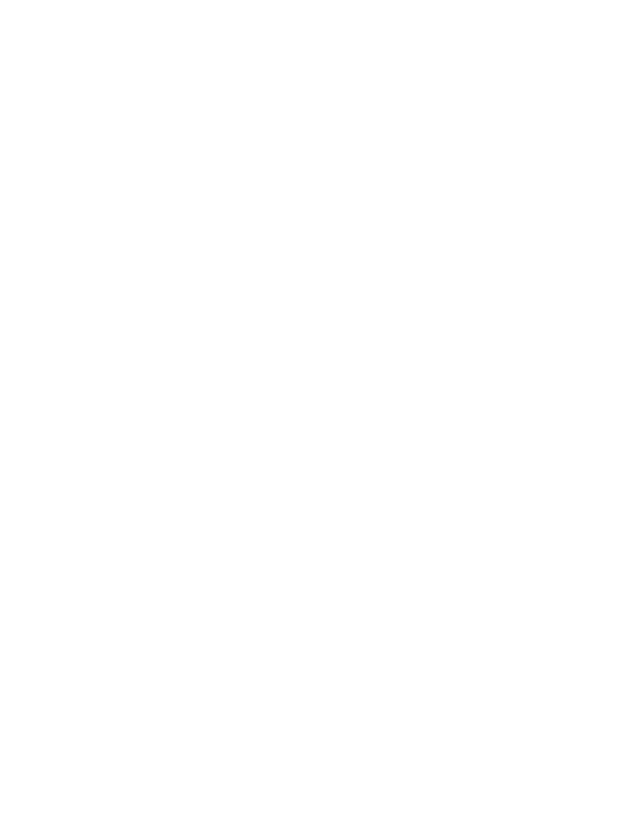
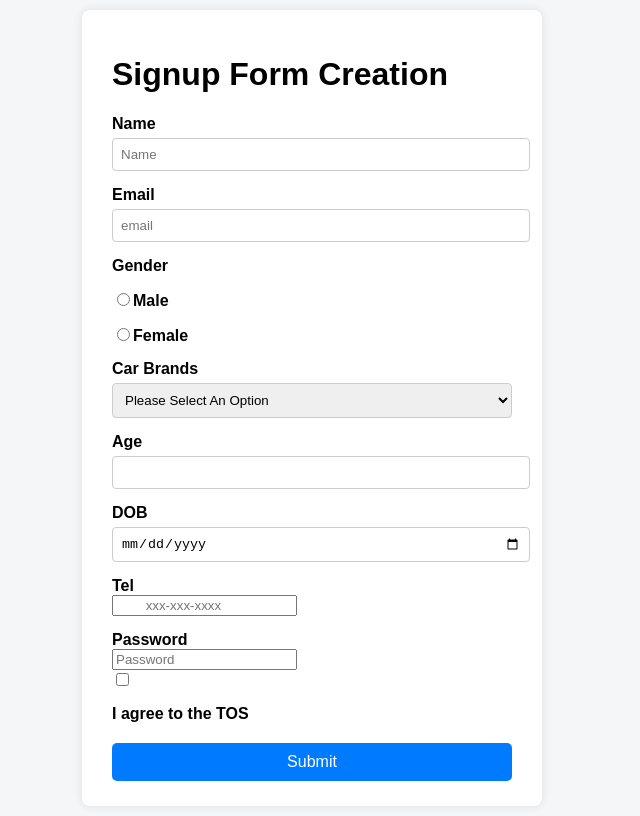
Before and after one commit to acciojob/signup-form-car-UjjwalSharmaa, a website: page main.html in a window 1280 px wide. Shown: the whole page, without its empty margins (328-968 px from the left). Drawn offline with Linux system fonts and the light colour scheme.

Commit message:
created a submission

```diff
--- a/main.html
+++ b/main.html
@@ -8,6 +8,50 @@
 
 <body>
 	<!-- the entire body must be written by student -->
+	<form method="post">
+	<h1>Signup Form Creation</h1>
+	<label for="name">Name</label>
+		<input type="text" id="name" required placeholder="Name">
+		<br/>
+	<label for="Email">Email</label>
+	<input type="text" id="email" required placeholder="email">
+		<br/>
+	<label>Gender</label>
+	<div>
+	<label for="gender_m">
+	<input type="radio" required id="gender_m" value="male" name="">Male
+	</label>
+	<label for="gender_f">
+	<input type="radio" required id="gender_f" value="female" name="">Female
+	</label>
+	</div>
+	<label for="cars">Car Brands</label>
+	<select id="cars" name="cars" required>
+		<option value"" >Please Select An Option</option>
+		<option value="Toyota" >Toyota</option>
+		<option value="BMW" >BMW</option>
+		<option value="Ford" >Ford</option>
+	</select>
+		<br/>
+	<label for="age">Age</label>
+	<input required type="number" id="age" name="age">
+		<br/>
+	<label for="dob">DOB</label>
+	<input required type="date" id="dob" name="dob">
+		<br/>
+	<label for="tel">Tel</label>
+	<input type="" id="tel" name="tel" placeholder="	xxx-xxx-xxxx">
+		<br/>
+	<label for="password">Password</label>
+	<input id="password" required name="password" placeholder="Password">
+
+		<br/>
+			<div>
+			<input type="checkbox" id="tos" name="tos" required >
+			<label for="tos">I agree to the TOS</label>
+		</div>
+		<button type="submit">Submit</button>
+	</form>
     <script type="text/javascript" src="./script.js">
 </script>
 
--- a/styles.css
+++ b/styles.css
@@ -1,2 +1,79 @@
 
 /* Your CSS Code here. */
+body {
+      font-family: Arial, sans-serif;
+      background-color: #f4f6f8;
+      display: flex;
+      justify-content: center;
+      align-items: center;
+      min-height: 100vh;
+    }
+
+    form {
+      background-color: #fff;
+      padding: 25px 30px;
+      border-radius: 8px;
+      box-shadow: 0 0 10px rgba(0,0,0,0.1);
+      width: 400px;
+    }
+
+    h2 {
+      text-align: center;
+      margin-bottom: 20px;
+    }
+
+    label {
+      display: block;
+      margin-top: 15px;
+      font-weight: bold;
+    }
+
+    input[type="text"],
+    input[type="email"],
+    input[type="number"],
+    input[type="date"],
+    input[type="tel"],
+    input[type="password"],
+    select {
+      width: 100%;
+      padding: 8px;
+      margin-top: 5px;
+      border-radius: 4px;
+      border: 1px solid #ccc;
+    }
+
+    .gender-group {
+      display: flex;
+      gap: 15px;
+      margin-top: 5px;
+    }
+
+    .gender-group label {
+      font-weight: normal;
+    }
+
+    .tos {
+      display: flex;
+      align-items: center;
+      margin-top: 15px;
+    }
+
+    .tos input {
+      margin-right: 10px;
+    }
+
+    button[type="submit"] {
+      margin-top: 20px;
+      width: 100%;
+      padding: 10px;
+      background-color: #007bff;
+      color: white;
+      border: none;
+      border-radius: 5px;
+      font-size: 16px;
+      cursor: pointer;
+    }
+
+    button[type="submit"]:hover {
+      background-color: #0056b3;
+    }
```
